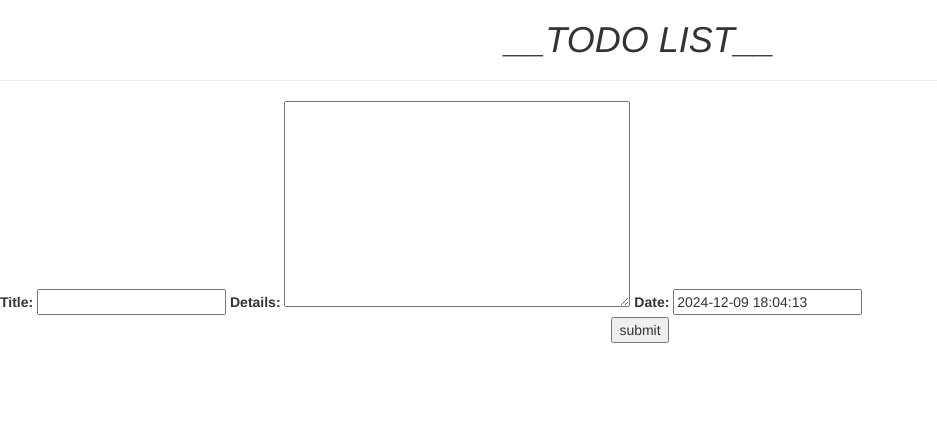
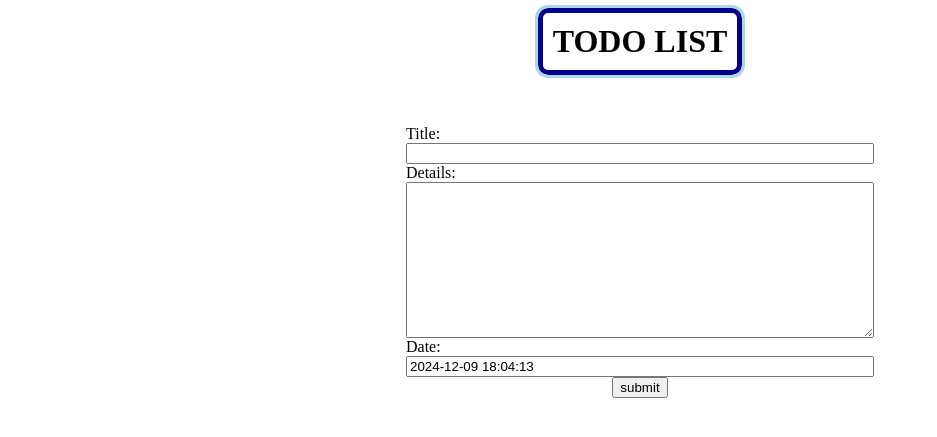
Before and after one commit to Leer002/Todo-list, a Django app: page / in a window 1280 px wide. Shown: the top 437 px of the page, without its empty margins (0-937 px from the left). Run offline with Django 4.2, Linux system fonts and the light colour scheme; data that the repository does not hold is empty; some libraries are stand-ins or nearby versions.

Commit message:
das Aussehen

```diff
--- a/static/css/style.css
+++ b/static/css/style.css
@@ -0,0 +1,49 @@
+
+
+.msg {
+    border: 3px solid red;
+    border-radius: 10px;
+    outline: 2px solid lightpink;
+    padding: 10px;
+    width: fit-content;
+}
+
+.title {
+    border: 5px solid darkblue;
+    border-radius: 10px;
+    outline: 3px solid lightblue;
+    padding: 10px;
+    width: fit-content;
+    margin: auto;
+    margin-bottom: 50px;
+}
+
+.title:hover {
+    background-color: lightblue;
+}
+
+.container {
+    display: flex;
+    flex-direction: column;
+    justify-self: center;
+    margin: 30px;
+    width: 468px;
+}
+
+.form {
+    justify-self: center;
+}
+
+.delete {
+    margin-bottom: 40px;
+}
+
+.detail {
+    border: 4px solid darkred;
+    padding: 30px;
+    width: 400px;
+}
+
+.detail:hover {
+    background-color: lightpink;
+}
--- a/todo/templates/todo/todo.html
+++ b/todo/templates/todo/todo.html
@@ -1,38 +1,32 @@
-{% comment %} {% load static %} {% endcomment %}
+{% load static %}
 <!DOCTYPE html>
 <html lang="en">
 <head>
     <meta charset="UTF-8">
     <meta name="viewport" content="width=device-width, initial-scale=1.0">
     <title>{{ title }}</title>
-    {% comment %} <link rel="stylesheet" href="{% static 'css/style.css' %}"> {% endcomment %}
-    <link rel="stylesheet" href="https://maxcdn.bootstrapcdn.com/bootstrap/3.3.7/css/bootstrap.min.css">
-  <script src="https://ajax.googleapis.com/ajax/libs/jquery/3.3.1/jquery.min.js"></script>
-  <script src="https://maxcdn.bootstrapcdn.com/bootstrap/3.3.7/js/bootstrap.min.js"></script>
+    <link rel="stylesheet" href="{% static 'css/style.css' %}">
 </head>
 <body>
-    {% if messages %}
-        {% for message in messages %}
-            <div>
-                <strong>{{message}}</strong>
-            </div>
-        {% endfor %}
-    {% endif %}
-    <center>
-        <h1><i>__TODO LIST__</i></h1>
-        <hr/>
-    </center>
     <div>
-        <div>
+        {% if messages %}
+            {% for message in messages %}
+                <p class="msg"><strong>{{message}}</strong></p>
+            {% endfor %}
+        {% endif %}
+        <h1 class="title">TODO LIST</h1>
+    </div>
+    <div>
+        <div class="form">
             {% for t in todo %}
-                <div>
+                <div class="detail">
                     <b>{{t.title}}</b>
                     <hr/>
                     {{t.date}}
                     <hr/>
                     {{t.details}}
                     <br/><br/>
-                    <form action="{% url "delete" pk=t.id %}" method="post">
+                    <form action="{% url "delete" pk=t.id %}" method="post" class="delete">
                         {% csrf_token %}
                         <button value="delete" type="submit">delete</button>
                     </form>
@@ -40,7 +34,7 @@
             {% endfor %}
         </div>
         <div>
-            <form method="post">
+            <form method="post" class="container">
                 {% csrf_token %}
                 {{form}}
                 <center>
```
